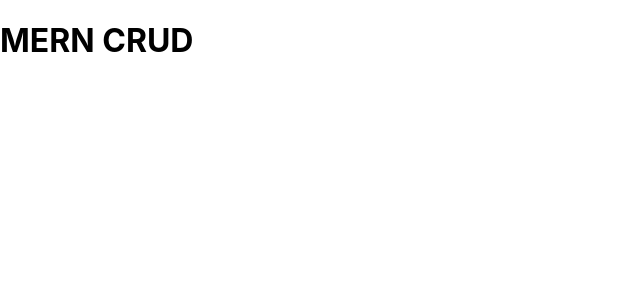
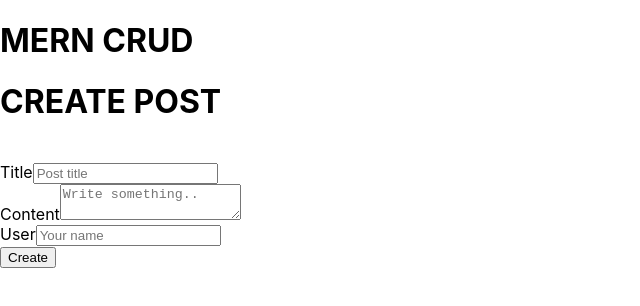
Before and after one commit to m3lfx/react_s_2024, a React (Create React App) app: page / in a window 1280 px wide. Shown: the top 306 px of the page, without its empty margins (0-640 px from the left). Built offline with nearby package versions, Linux system fonts and the light colour scheme.

Commit message:
react blog

```diff
--- a/src/App.js
+++ b/src/App.js
@@ -1,9 +1,11 @@
 import './App.css';
+import Create from './Create';
 
 function App() {
   return (
     <div>
       <h1>MERN CRUD</h1>
+      <Create />
     </div>
   );
 }
--- /dev/null
+++ b/src/Create.js
@@ -0,0 +1,50 @@
+import React, { useState } from 'react'
+
+const Create = () => {
+    const [state, setState] = useState({
+        title: '',
+        content: '',
+        user: ''
+    });
+    const { title, content, user } = state
+    // console.log(title,content,user)
+
+    // function handleChange(name) {
+
+    //     return function (event) {
+    //         setState({ ...state, [name]: event.target.value });
+    //     };
+    // }
+
+    const handleChange = name => event => {
+        // console.log('name', name, 'event', event.target.value);
+        setState({ ...state, [name]: event.target.value });
+    };
+    console.log(state)
+    return (
+
+        <div className="container p-5">
+            <h1>CREATE POST</h1>
+            <br />
+            <form>
+                <div className="form-group">
+                    <label className="text-muted">Title</label>
+                    <input type="text" className="form-control" placeholder="Post title" required value={title} onChange={handleChange('title')} />
+                </div>
+                <div className="form-group">
+                    <label className="text-muted">Content</label>
+                    <textarea type="text" className="form-control" placeholder="Write something.." required value={content} onChange={handleChange('content')} />
+                </div>
+                <div className="form-group">
+                    <label className="text-muted">User</label>
+                    <input type="text" className="form-control" placeholder="Your name" required value={user} onChange={handleChange('user')} />
+                </div>
+                <div>
+                    <button className="btn btn-primary">Create</button>
+                </div>
+            </form>
+        </div>
+    )
+}
+
+export default Create
```
